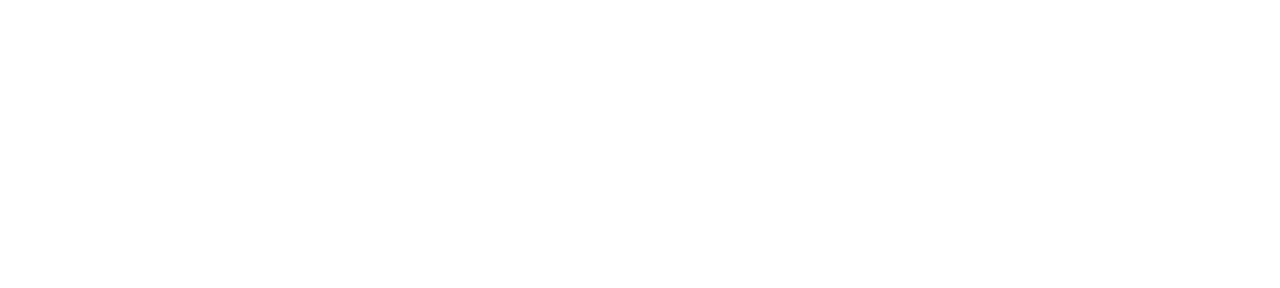
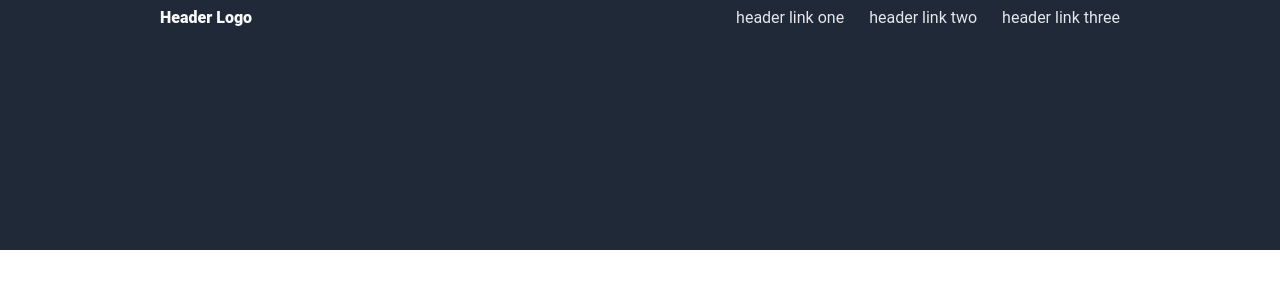
Before and after one commit to AliHassanL12/landing-page, a plain HTML site: page index.html in a window 1280 px wide. Drawn offline with Linux system fonts and the light colour scheme.

Commit message:
Align header links and header logo
First part of the project is to create that top part of the layout
where the header links and the logo are all on one line and they
are styled according to how they are in the landing page.

```diff
--- a/css/style.css
+++ b/css/style.css
@@ -1,9 +1,35 @@
 html {
     box-sizing: border-box;
+    font-family: 'Roboto', Arial, Helvetica, sans-serif;
 }
 
-* {
+*,
+*::after,
+*::before {
     box-sizing: inherit;
     margin: 0;
     padding: 0;
 }
+
+a {
+    text-decoration: none;
+}
+
+span {
+    color: #f9faf8;
+    font-weight: 900;
+}
+ul {
+    list-style: none;
+    color: #e5e7eb;
+    display: flex;
+    gap: 25px;
+}
+
+.header {
+    display: flex;
+    height: 250px;
+    background-color: #1f2937;
+    justify-content: space-between;
+    padding: 8px 160px;
+}
--- a/index.html
+++ b/index.html
@@ -6,5 +6,13 @@
         <link rel="stylesheet" href="./css/style.css">
     </head>
     <body>
+        <div class="header">
+            <span>Header Logo</span>
+            <ul>
+                <li>header link one</li>
+                <li>header link two</li>
+                <li>header link three</li>
+            </ul>
+        </div>
     </body>
 </html>
```
